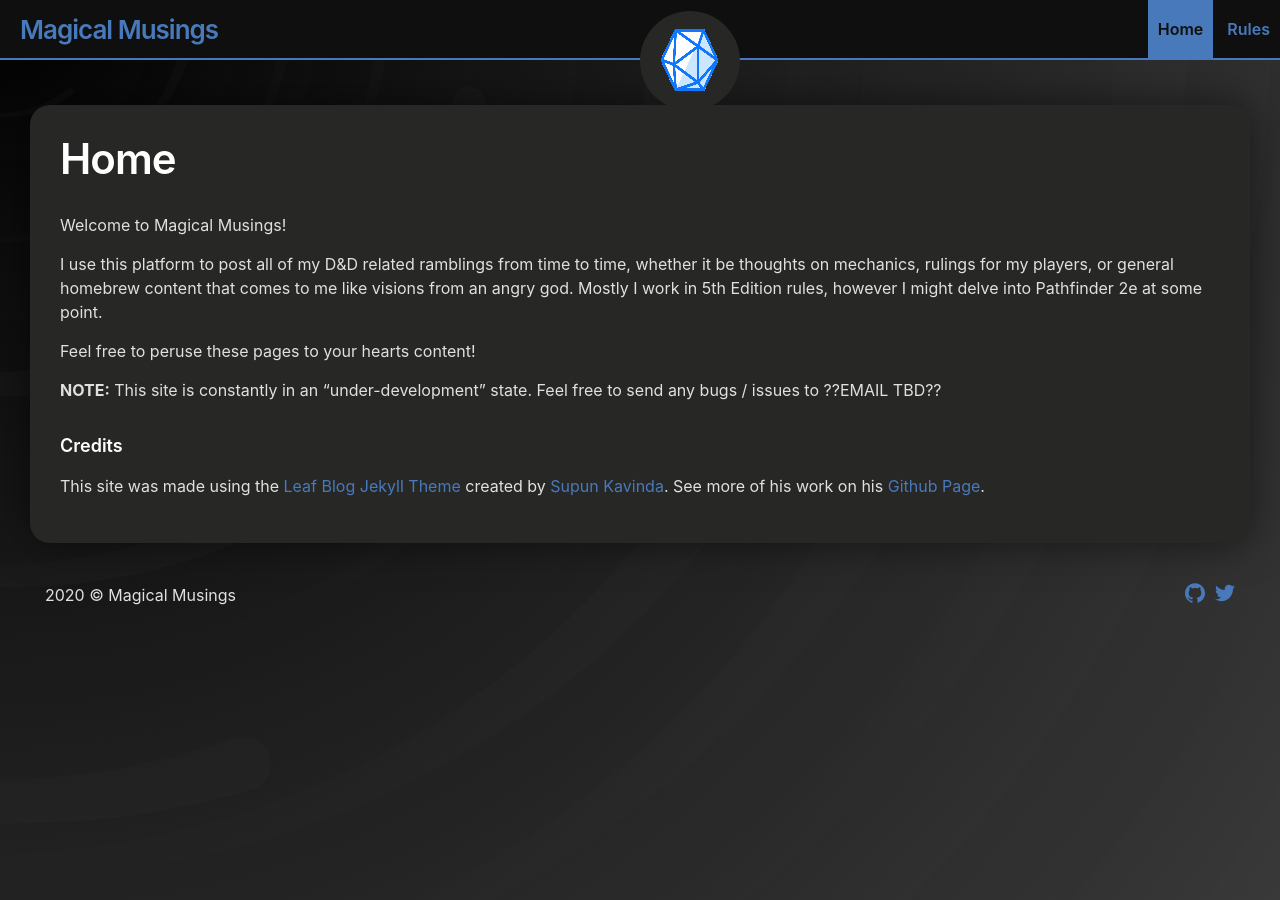
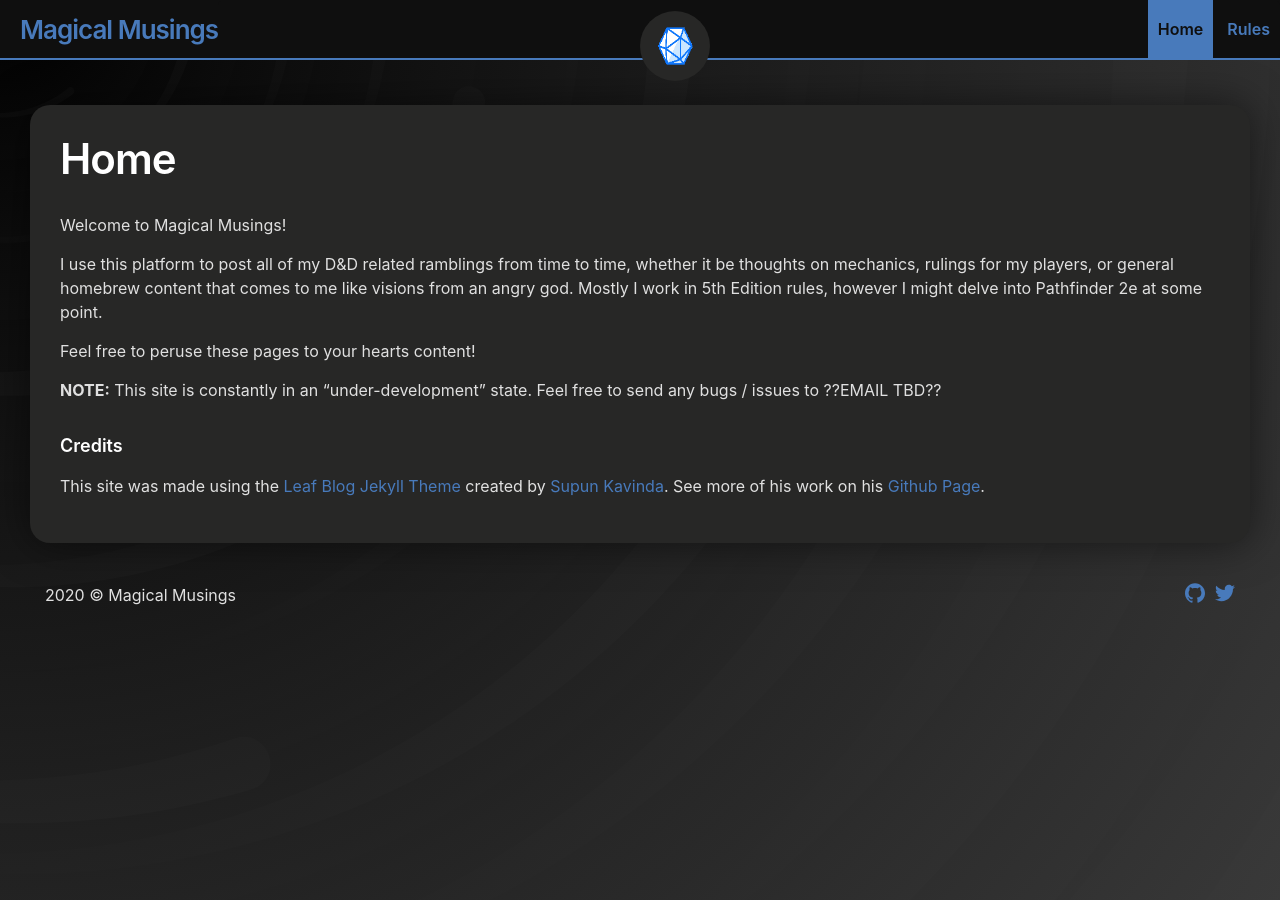
Before and after one commit to andersthemagi/magicalmusings.github.io, a Jekyll site: the page built from index.md, in a window 1280 px wide. Built offline with Jekyll 4.4.1, drawn with Linux system fonts in a browser that asks for light colours.

Commit message:
Update _layout-header.scss

```diff
--- a/_sass/_layout-header.scss
+++ b/_sass/_layout-header.scss
@@ -32,8 +32,8 @@
     left: 50%;
     top: 100%;
     margin-top: -47px;
-    width: 100px;
-    height: 100px;
+    width: 70px;
+    height: 70px;
     padding: 14px;
     background: $content-color;
     border-radius: 50%;
```
